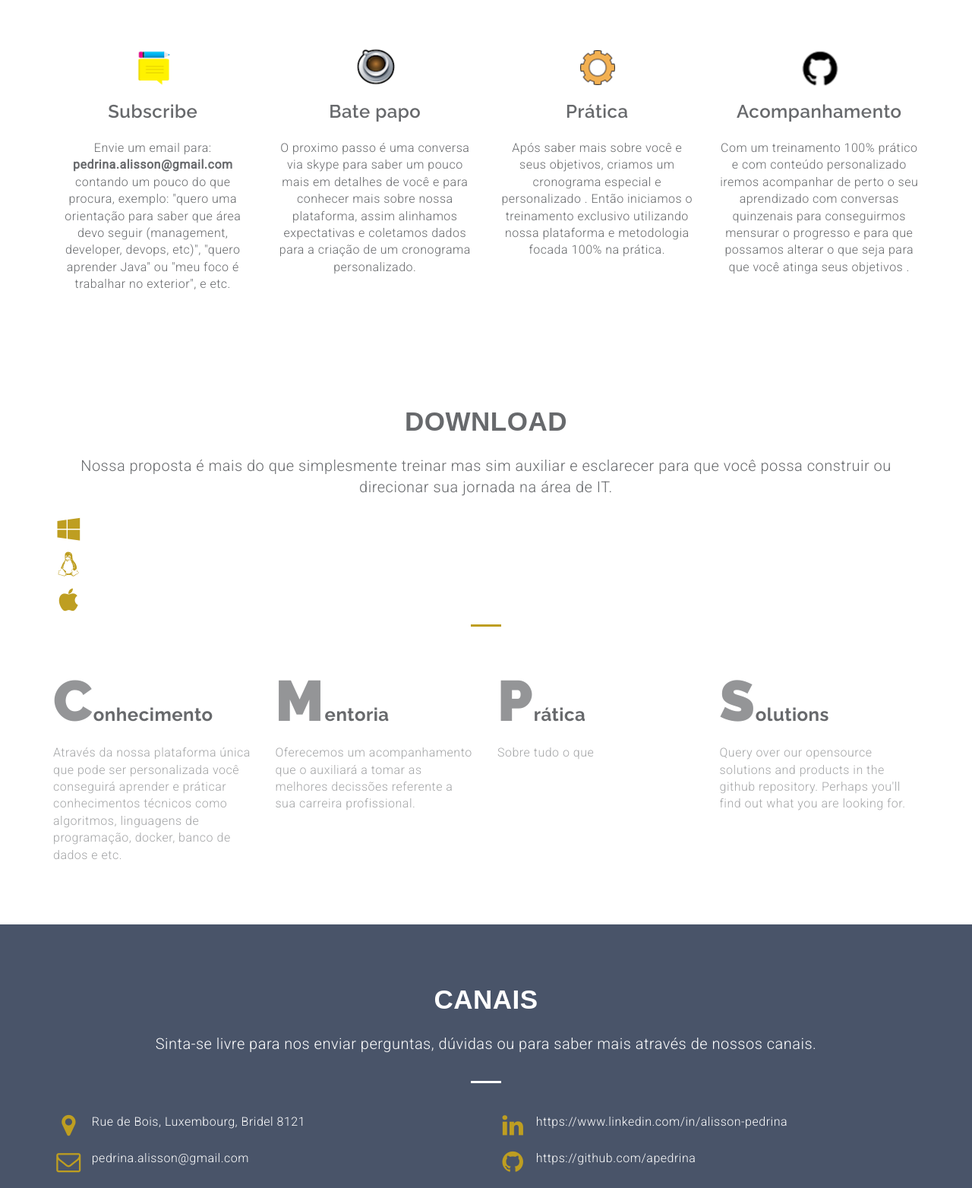
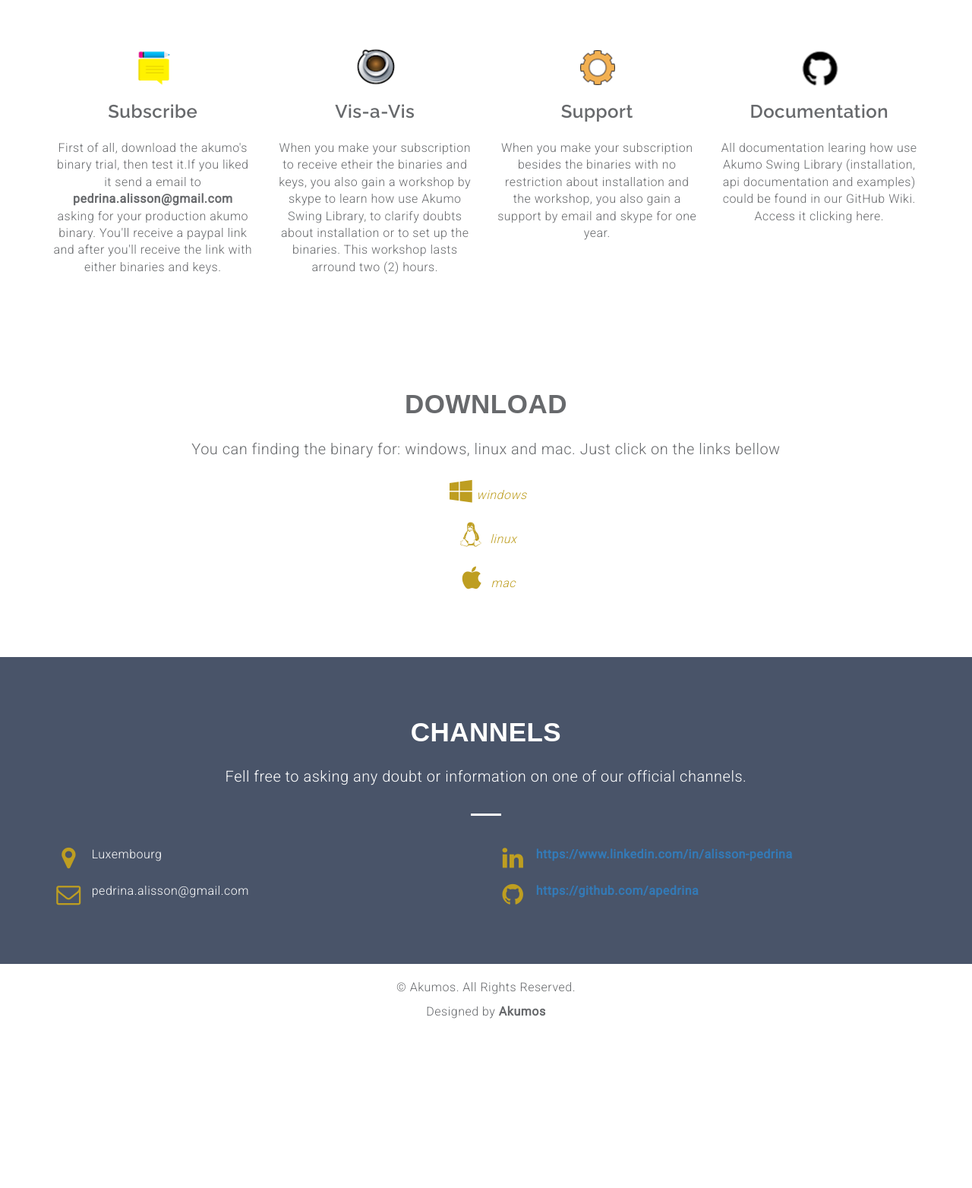
Before and after one commit to apedrina/apedrina.github.io, a plain HTML site: page index.html in a window 1280 px wide. Shown: the part 660-2224 px from the top of the page at 76% size. Drawn offline with Linux system fonts and the light colour scheme.

Commit message:
translate to english

```diff
--- a/index.html
+++ b/index.html
@@ -37,9 +37,9 @@
               <div class="collapse navbar-collapse" id="myNavbar">
                 <ul class="nav navbar-nav navbar-right">
                   <li class="active"><a href="#main-header">Home</a></li>
-                  <li class=""><a href="#feature">Como</a></li>
+                  <li class=""><a href="#feature">How</a></li>
                   <li class=""><a href="#download">Download</a></li>
-                  <li class=""><a href="#contact">Canais</a></li>
+                  <li class=""><a href="#contact">Channels</a></li>
                 </ul>
               </div>
             </div>
@@ -49,11 +49,12 @@
           <div class="container">
             <div class="row">
               <div class="banner-info text-center wow fadeIn delay-05s">
-                <h1 class="bnr-title">Plataforma de ensino <span>para</span></h1>
-                <h2 class="bnr-sub-title">desenvolvedor DE SOFTWARE</h2>
-                <p class="bnr-para">Enquanto o mundo todo parou, a procura por Desenvolvedores só aumentou<br> Conte com quem está nessa jornada a mais de 19 anos.</p>
+                <h1 class="bnr-title">test, automate and <span>integrate</span></h1>
+                <h2 class="bnr-sub-title">Swing Applications</h2>
+                <p class="bnr-para">Use Akumo Cross Script Platform with the Akumo Swing Library to write simple script
+                  <br>test, automate and integrate your Swing Application.</p>
                 <div class="brn-btn">
-                  <a href="#feature" class="btn btn-download">Como funciona</a>
+                  <a href="#feature" class="btn btn-download">How it works</a>
                   <a href="#download" class="btn btn-more">Download</a>
                 </div>
                 <div class="overlay-detail">
@@ -76,8 +77,8 @@
                 <img src="img/ser02.png">
               </div>
               <h3 class="pad-bt15">Subscribe</h3>
-              <p>Envie um email para: <b>pedrina.alisson@gmail.com</b> contando um pouco do que procura, exemplo: "quero uma orientação para saber que área devo seguir (management, developer, devops, etc)", "quero aprender Java"
-                ou "meu foco é trabalhar no exterior", e etc.
+              <p>First of all, download the akumo's binary trial, then test it.If you liked it send a email to <b>pedrina.alisson@gmail.com</b> asking for your production akumo binary.
+                You'll receive a paypal link and after you'll receive the link with either binaries and keys.
               </p>
             </div>
           </div>
@@ -86,9 +87,11 @@
               <div class="item-img">
                 <img src="img/spring.png">
               </div>
-              <h3 class="pad-bt15">Bate papo</h3>
-              <p>O proximo passo é uma conversa via skype para saber um pouco mais em detalhes de você e para conhecer mais sobre nossa plataforma,
-                assim alinhamos expectativas e coletamos dados para a criação de um cronograma personalizado.</p>
+              <h3 class="pad-bt15">Vis-a-Vis</h3>
+              <p>When you make your subscription to receive etheir the binaries and keys, you also gain a workshop by skype to learn how use Akumo Swing Library, to clarify doubts about installation or to set up the binaries.
+                This workshop lasts arround two (2) hours.
+
+              </thead></p>
             </div>
           </div>
           <div class="col-md-3 col-sm-6 col-xs-12">
@@ -96,11 +99,8 @@
               <div class="item-img">
                 <img src="img/dev.png">
               </div>
-              <h3 class="pad-bt15">Prática</h3>
-              <p>Após saber mais sobre você e seus objetivos, criamos um cronograma especial e personalizado
-
-                . Então iniciamos o treinamento exclusivo utilizando nossa plataforma e metodologia focada
-                100% na prática.
+              <h3 class="pad-bt15">Support</h3>
+              <p>When you make your subscription besides the binaries with no restriction about installation and the workshop, you also gain a support by email and skype for one year.
               </p>
             </div>
           </div>
@@ -109,9 +109,8 @@
               <div class="item-img">
                 <img src="img/opensource.png">
               </div>
-              <h3 class="pad-bt15">Acompanhamento</h3>
-              <p>Com um treinamento 100% prático e com conteúdo personalizado iremos acompanhar de perto o seu aprendizado com
-                conversas quinzenais para conseguirmos mensurar o progresso e para que possamos alterar o que seja para que você atinga seus objetivos .</p>
+              <h3 class="pad-bt15">Documentation</h3>
+              <p>All documentation learing how use Akumo Swing Library (installation, api documentation and examples) could be found in our GitHub Wiki. Access it clicking here.</p>
             </div>
           </div>
         </div>
@@ -124,40 +123,25 @@
         <div class="row">
           <div class="col-md-12 text-center">
             <h2 class="service-title pad-bt15">Download</h2>
-            <p class="sub-title pad-bt15">Nossa proposta é mais do que simplesmente treinar mas sim auxiliar e esclarecer para que você possa construir ou direcionar sua jornada na área de IT.</p>
+            <p class="sub-title pad-bt15">You can finding the binary for: windows, linux and mac. Just click on the links bellow</p>
 
-              <div class="loction-info white">
-                <p><i class="fa fa-windows fa-fw pull-left fa-2x"></i>Rue de Bois, Luxembourg, Bridel 8121</p>
-                <p><i class="fa fa-linux fa-fw pull-left fa-2x"></i>pedrina.alisson@gmail.com</p>
-                <p><i class="fa fa-apple fa-fw pull-left fa-2x"></i>pedrina.alisson@gmail.com</p>
+            <p>
+              <div class="loction-info gray">
+                <p>
+                <i class="fa fa-windows fa-fw pull-center fa-2x"></i><i>windows</i>
+                </p>
+                <p><i class="fa fa-linux fa-fw pull-center fa-2x"></i>
+                <i>linux</i>
+                </p>
+                <p>
+                  <i class="fa fa-apple fa-fw pull-center fa-2x"></i>
+                  <i>mac</i>
+                </p>
+
               </div>
+            </p>
+          </div>
 
-            <hr class="bottom-line">
-          </div>
-          <div class="col-md-3 col-sm-6 col-xs-12">
-            <div class="service-item">
-              <h3><span>C</span>onhecimento</h3>
-              <p>Através da nossa plataforma única que pode ser personalizada você conseguirá aprender e práticar conhecimentos técnicos como algoritmos, linguagens de programação, docker, banco de dados e etc.</p>
-            </div>
-          </div>
-          <div class="col-md-3 col-sm-6 col-xs-12">
-            <div class="service-item">
-              <h3><span>M</span>entoria</h3>
-              <p>Oferecemos um acompanhamento que o auxiliará a tomar as melhores decissões referente a sua carreira profissional.</p>
-            </div>
-          </div>
-          <div class="col-md-3 col-sm-6 col-xs-12">
-            <div class="service-item">
-              <h3><span>P</span>rática</h3>
-              <p>Sobre tudo o que </p>
-            </div>
-          </div>
-          <div class="col-md-3 col-sm-6 col-xs-12">
-            <div class="service-item">
-              <h3><span>S</span>olutions</h3>
-              <p>Query over our opensource solutions and products in the github repository. Perhaps you'll find out what you are looking for.</p>
-            </div>
-          </div>
         </div>
       </div>
     </section>
@@ -169,20 +153,26 @@
       <div class="container">
         <div class="row">
           <div class="col-md-12 text-center white">
-            <h2 class="service-title pad-bt15">Canais</h2>
-            <p class="sub-title pad-bt15">Sinta-se livre para nos enviar perguntas, dúvidas ou para saber mais através de nossos canais.</p>
+            <h2 class="service-title pad-bt15">Channels</h2>
+            <p class="sub-title pad-bt15">Fell free to asking any doubt or information on one of our official channels.</p>
             <hr class="bottom-line white-bg">
           </div>
           <div class="col-md-6 col-sm-6 col-xs-12">
             <div class="loction-info white">
-              <p><i class="fa fa-map-marker fa-fw pull-left fa-2x"></i>Rue de Bois, Luxembourg, Bridel 8121</p>
+              <p><i class="fa fa-map-marker fa-fw pull-left fa-2x"></i>Luxembourg</p>
               <p><i class="fa fa-envelope-o fa-fw pull-left fa-2x"></i>pedrina.alisson@gmail.com</p>
             </div>
           </div>
           <div class="col-md-6 col-sm-6 col-xs-12">
             <div class="loction-info white">
-              <p><i class="fa fa-linkedin fa-fw pull-left fa-2x"></i>https://www.linkedin.com/in/alisson-pedrina</p>
-              <p><i class="fa fa-github fa-fw pull-left fa-2x"></i>https://github.com/apedrina</p>
+              <p><i class="fa fa-linkedin fa-fw pull-left fa-2x"></i>
+                <b><a href="https://www.linkedin.com/in/alisson-pedrina">https://www.linkedin.com/in/alisson-pedrina</a></b>
+
+                </p>
+              <p><i class="fa fa-github fa-fw pull-left fa-2x"></i>
+                <b><a href="https://github.com/apedrina">https://github.com/apedrina</a></b>
+
+              </p>
             </div>
           </div>
         </div>
```
